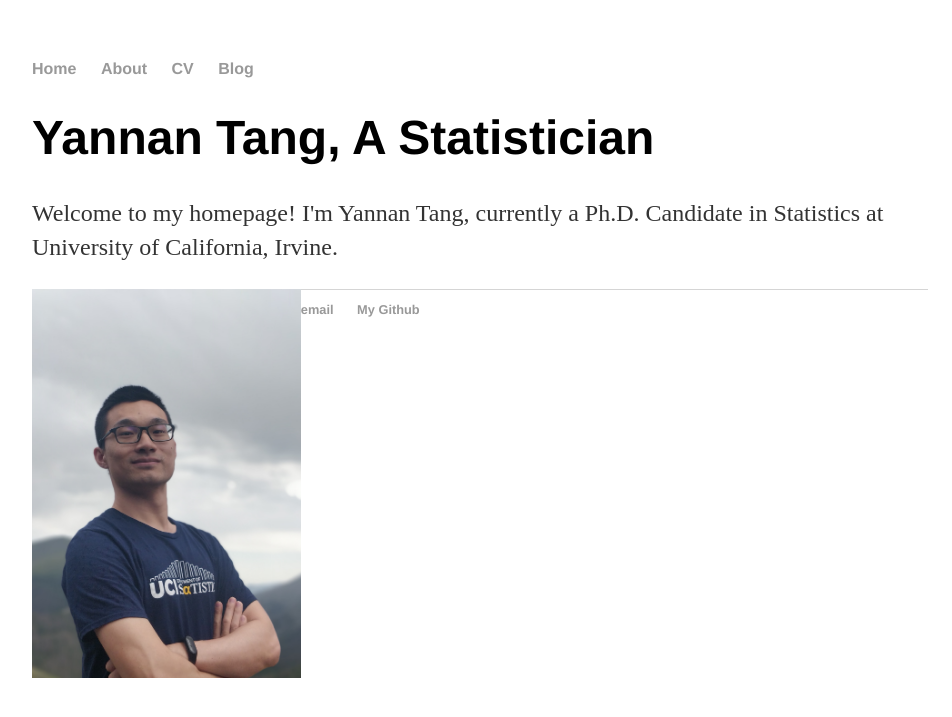
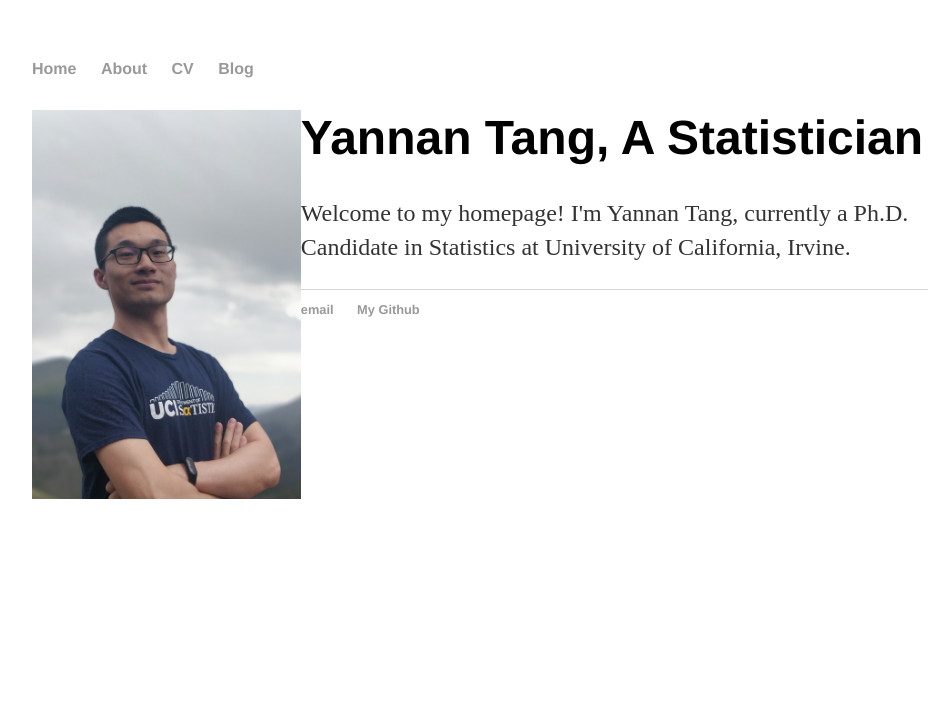
Before and after one commit to YannanTang/YannanTang.github.io, a Jekyll site: the page built from index.html, in a window 1280 px wide. Shown: the top 717 px of the page, without its empty margins (160-1112 px from the left). Built offline with Jekyll 4.4.1, drawn with Linux system fonts in a browser that asks for light colours.

Commit message:
Update index.html

```diff
--- a/index.html
+++ b/index.html
@@ -3,9 +3,8 @@ layout: default
 title: Yannan Tang, Ph.D. Candidate in Statistics
 ---
 <div class="blurb">
+	<style>img {width: 30%}</style>
+	<img align="left" src="https://yannantang.github.io/images/YannanFigure2.jpg">
 	<h1>Yannan Tang, A Statistician</h1>
 	<p>Welcome to my homepage! I'm Yannan Tang, currently a Ph.D. Candidate in Statistics at University of California, Irvine. </p>
-
-	<style>img {width: 30%}</style>
-	<img align="left" src="https://yannantang.github.io/images/YannanFigure2.jpg">
 </div><!-- /.blurb -->
```
